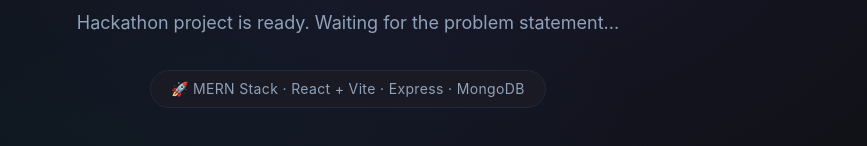
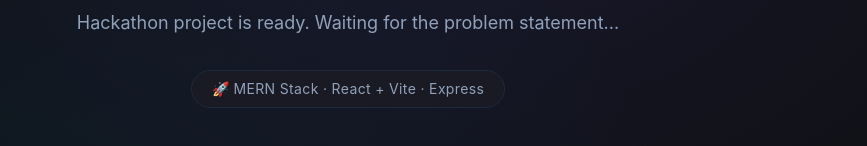
Before and after one commit to TanmayRongre/hackthon-mountreach-2026, a React (Vite) app in the folder client/: page / in a window 1280 px wide. Shown: the part 384-530 px from the top of the page, without its empty margins (292-1159 px from the left). Built offline with nearby package versions, Linux system fonts and the light colour scheme.

Commit message:
update in home section

```diff
--- a/client/src/pages/Home.jsx
+++ b/client/src/pages/Home.jsx
@@ -9,7 +9,7 @@ function Home() {
           Hackathon project is ready. Waiting for the problem statement...
         </p>
         <div className="inline-block px-5 py-2 bg-background-card border border-slate-800 rounded-full text-sm text-slate-400 tracking-wide">
-          🚀 MERN Stack · React + Vite · Express · MongoDB
+          🚀 MERN Stack · React + Vite · Express
         </div>
       </div>
     </div>
```
